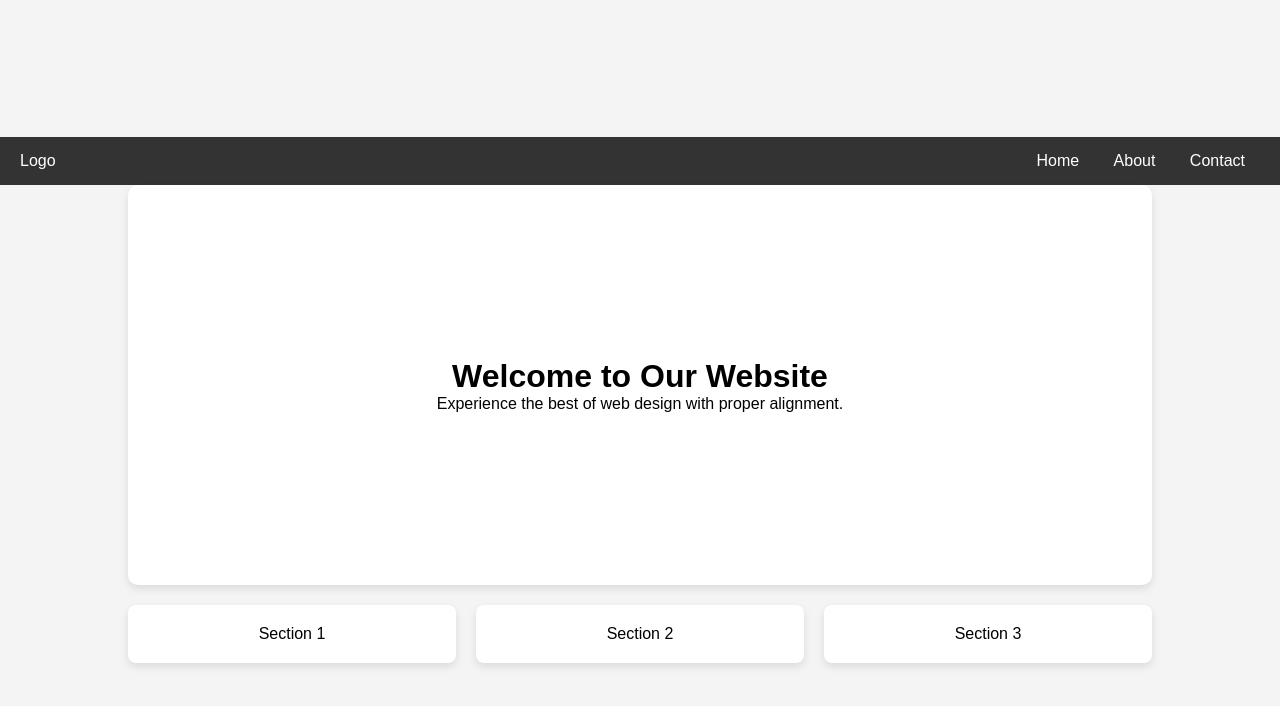
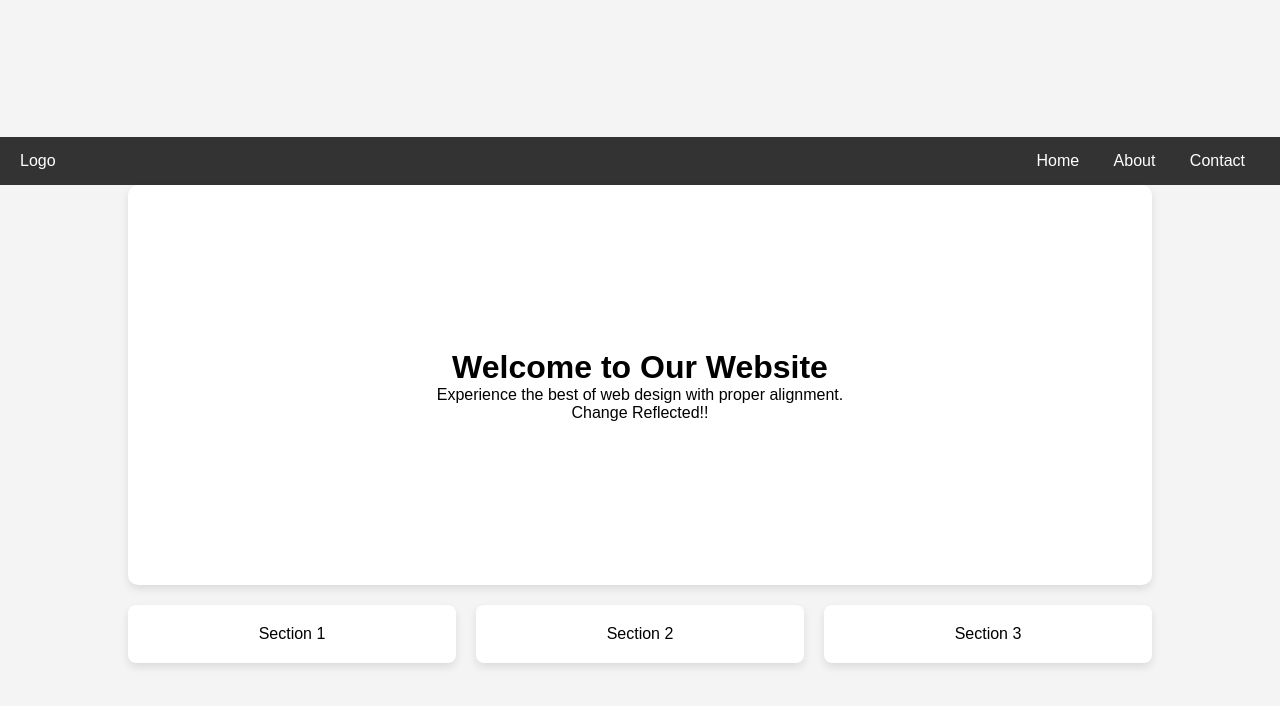
Before and after one commit to shahharvi/devops, a plain HTML site: page index.html in a window 1280 px wide. Drawn offline with Linux system fonts and the light colour scheme.

Commit message:
changes commit

```diff
--- a/index.html
+++ b/index.html
@@ -73,6 +73,7 @@
     <div class="hero">
         <h1>Welcome to Our Website</h1>
         <p>Experience the best of web design with proper alignment.</p>
+	<p>Change Reflected!!</p>
     </div>
     <div class="container">
         <div class="box">Section 1</div>
```
